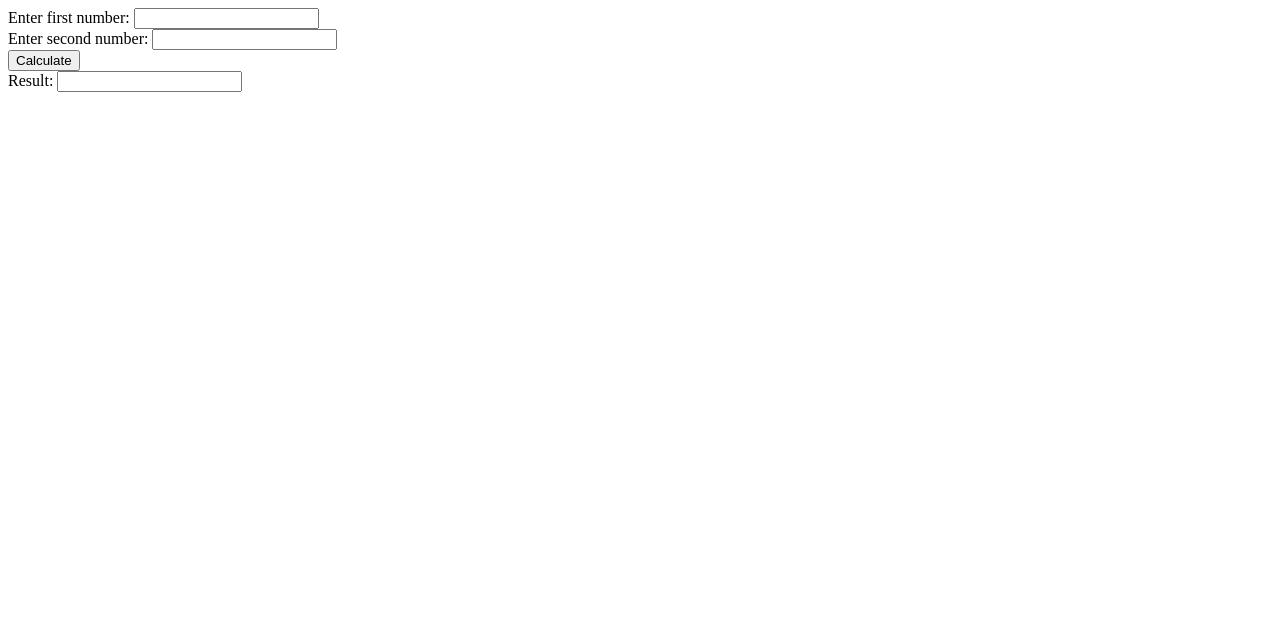
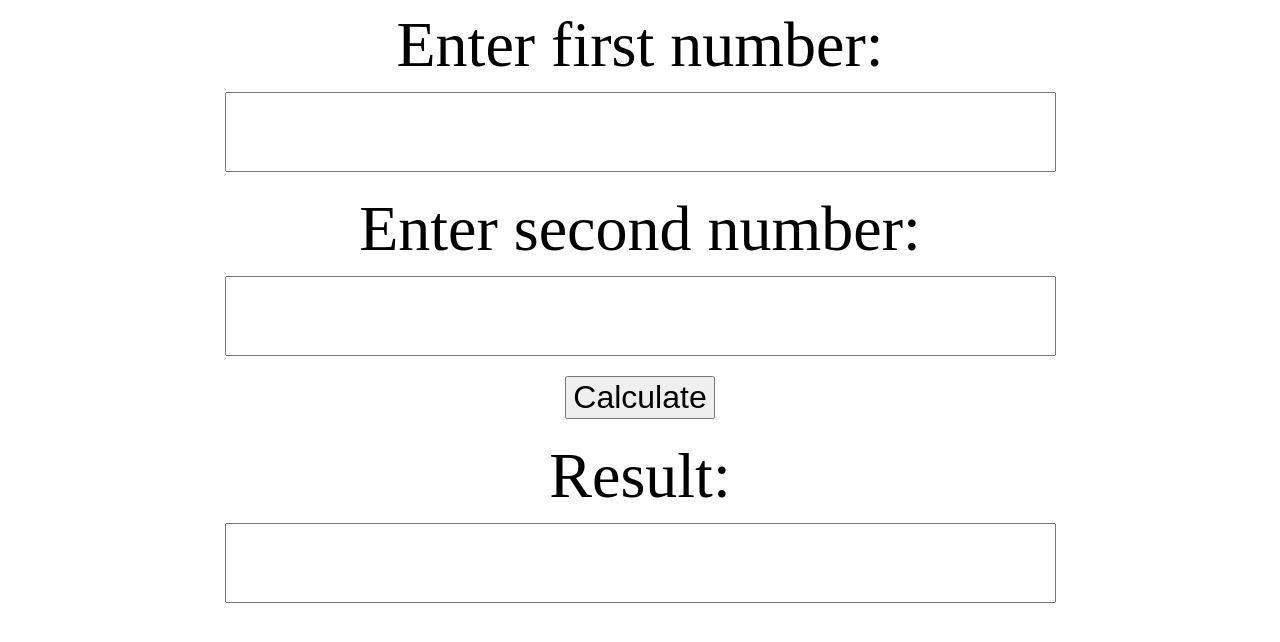
Before and after one commit to sunghanpark/001, a plain HTML site: page index.html in a window 1280 px wide. Drawn offline with Linux system fonts and the light colour scheme.

Commit message:
Update index.html

```diff
--- a/index.html
+++ b/index.html
@@ -2,6 +2,33 @@
 <html>
   <head>
     <title>Calculator</title>
+    <style>
+      body {
+        text-align: center;
+      }
+
+      label {
+        display: block;
+        font-size: 4em;
+        margin-bottom: 10px;
+      }
+
+      input[type="number"] {
+        font-size: 4em;
+        margin-bottom: 20px;
+        text-align: center;
+      }
+
+      button {
+        font-size: 2em;
+        margin-bottom: 20px;
+      }
+
+      #result {
+        font-size: 4em;
+        text-align: center;
+      }
+    </style>
   </head>
   <body>
     <label for="num1">Enter first number:</label>
```
